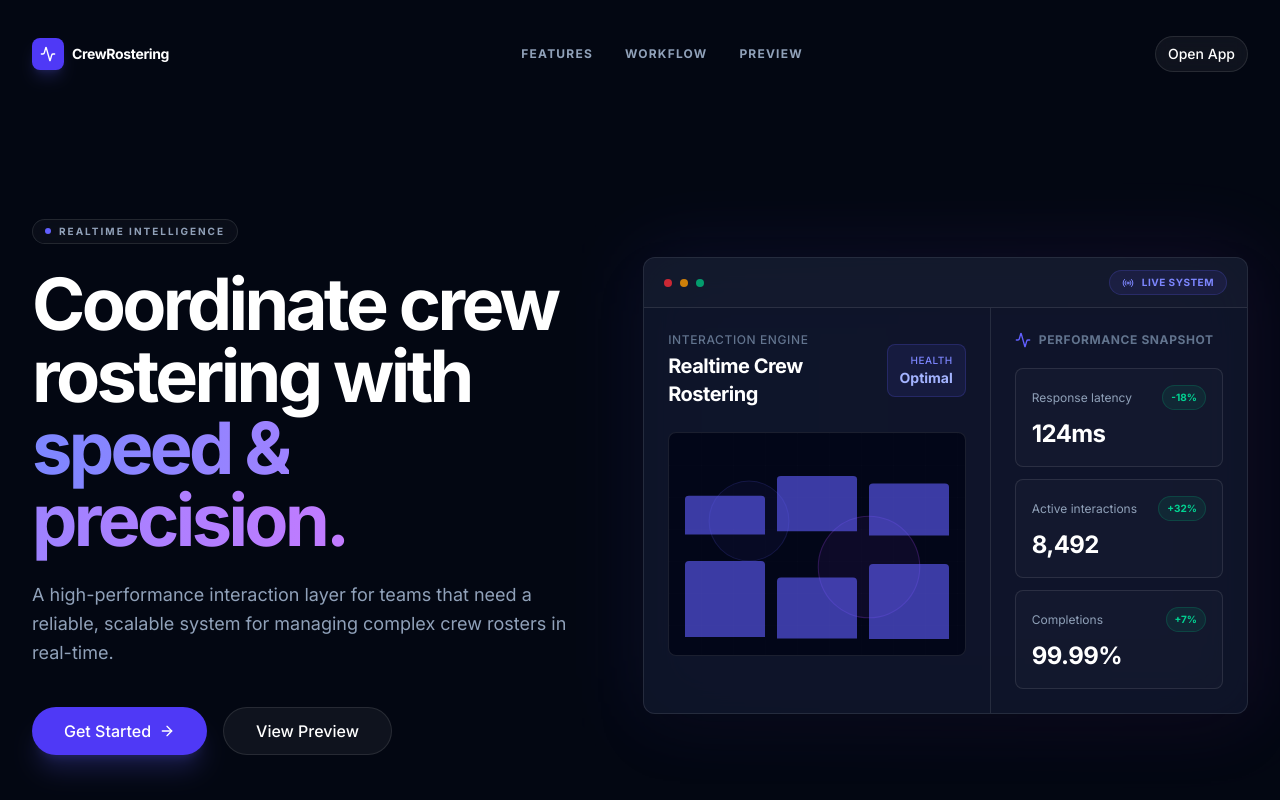
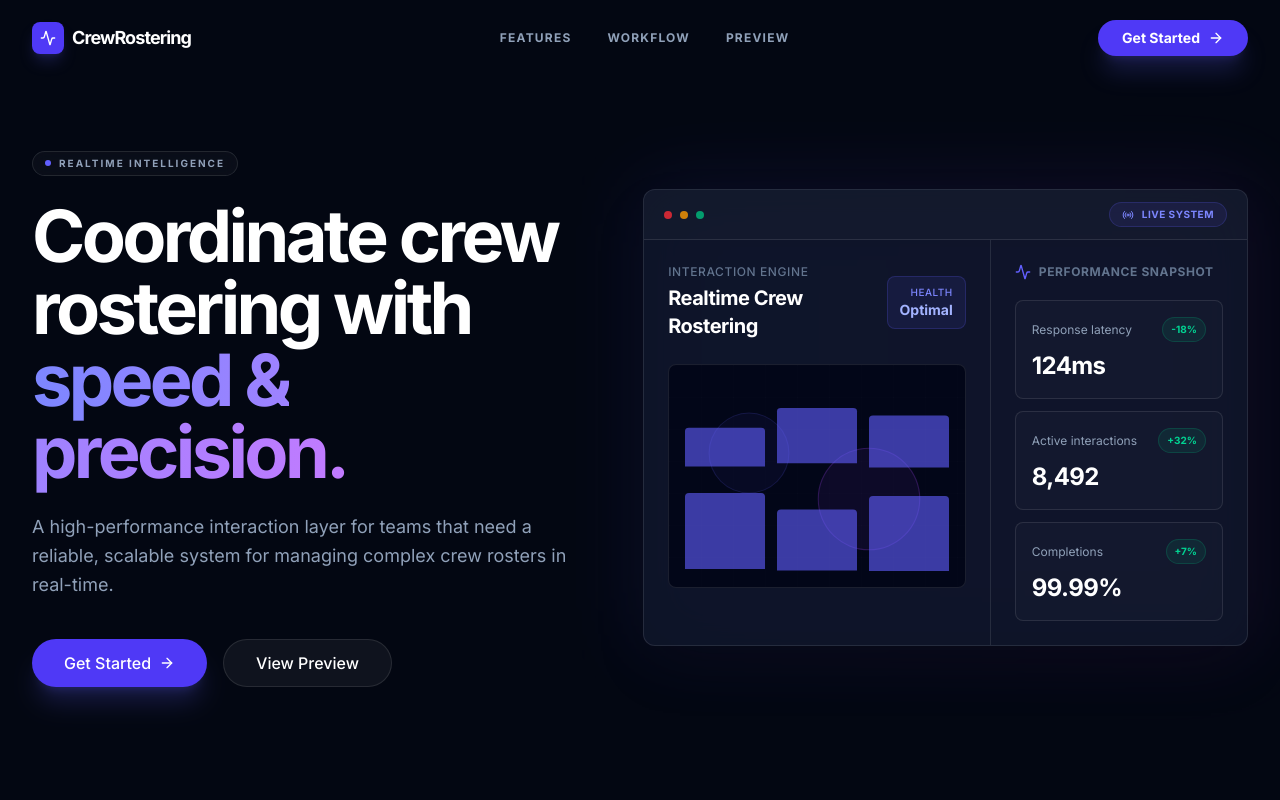
Before and after one commit to kartikgulati/crewrostering, a Next.js app: page / in a window 1280 px wide. Shown: the top 800 px of the page. Built offline with nearby package versions, Linux system fonts and the light colour scheme.

Commit message:
updated nav bar

```diff
--- a/components/landing/landing-page.tsx
+++ b/components/landing/landing-page.tsx
@@ -14,6 +14,7 @@ import {
 } from "lucide-react";
 
 import { Button } from "@/components/ui/button";
+import { Navbar } from "./navbar";
 
 const fadeUp: Variants = {
   hidden: { opacity: 0, y: 20 },
@@ -198,28 +199,7 @@ export function LandingPage() {
   return (
     <main className="min-h-screen bg-[#030712] text-slate-300 selection:bg-indigo-500/30">
       <div className="mx-auto flex w-full max-w-7xl flex-col px-5 py-5 sm:px-6 lg:px-8">
-        <nav className="flex items-center justify-between py-4">
-          <Link href="/" className="flex items-center gap-2 text-sm font-bold tracking-tight text-white">
-            <span className="grid h-8 w-8 place-items-center rounded-lg bg-indigo-600 text-white shadow-lg shadow-indigo-500/20">
-              <Activity className="h-4 w-4" />
-            </span>
-            CrewRostering
-          </Link>
-          <div className="hidden items-center gap-8 text-xs font-bold uppercase tracking-widest text-slate-400 md:flex">
-            <a href="#features" className="transition hover:text-white">
-              Features
-            </a>
-            <a href="#workflow" className="transition hover:text-white">
-              Workflow
-            </a>
-            <a href="#preview" className="transition hover:text-white">
-              Preview
-            </a>
-          </div>
-          <Button asChild variant="outline" size="sm" className="rounded-full border-white/10 bg-white/5 text-white hover:bg-white/10 backdrop-blur-sm">
-            <Link href="/launch">Open App</Link>
-          </Button>
-        </nav>
+        <Navbar />
 
         <motion.section
           className="grid items-center gap-16 pb-24 pt-20 md:pt-32 lg:grid-cols-[0.95fr_1.05fr] lg:pb-32"
--- /dev/null
+++ b/components/landing/navbar.tsx
@@ -0,0 +1,122 @@
+"use client";
+
+import React, { useState, useEffect } from "react";
+import Link from "next/link";
+import { motion, AnimatePresence } from "framer-motion";
+import { Menu, X, Activity, ArrowRight } from "lucide-react";
+import { Button } from "@/components/ui/button";
+import { cn } from "@/lib/utils";
+
+const NAV_LINKS = [
+  { label: "Features", href: "#features" },
+  { label: "Workflow", href: "#workflow" },
+  { label: "Preview", href: "#preview" },
+];
+
+export function Navbar() {
+  const [isScrolled, setIsScrolled] = useState(false);
+  const [isMobileMenuOpen, setIsMobileMenuOpen] = useState(false);
+
+  useEffect(() => {
+    const handleScroll = () => {
+      setIsScrolled(window.scrollY > 20);
+    };
+    window.addEventListener("scroll", handleScroll);
+    return () => window.removeEventListener("scroll", handleScroll);
+  }, []);
+
+  return (
+    <header
+      className={cn(
+        "fixed top-0 left-0 right-0 z-50 transition-all duration-300",
+        isScrolled
+          ? "py-3 bg-[#030712]/80 backdrop-blur-md border-b border-white/10 shadow-lg shadow-black/20"
+          : "py-5 bg-transparent"
+      )}
+    >
+      <div className="mx-auto flex max-w-7xl items-center justify-between px-5 sm:px-6 lg:px-8">
+        {/* Logo */}
+        <Link
+          href="/"
+          className="flex items-center gap-2 text-sm font-bold tracking-tight text-white group"
+        >
+          <div className="grid h-8 w-8 place-items-center rounded-lg bg-indigo-600 text-white shadow-lg shadow-indigo-500/20 transition-transform group-hover:scale-110 duration-200">
+            <Activity className="h-4 w-4" />
+          </div>
+          <span className="text-lg font-bold tracking-tighter">CrewRostering</span>
+        </Link>
+
+        {/* Desktop Navigation */}
+        <nav className="hidden md:flex items-center gap-1">
+          {NAV_LINKS.map((link) => (
+            <Link
+              key={link.label}
+              href={link.href}
+              className="relative px-4 py-2 text-xs font-bold uppercase tracking-widest text-slate-400 transition-colors hover:text-white group"
+            >
+              {link.label}
+              <span className="absolute inset-x-4 bottom-1 h-px bg-indigo-500 scale-x-0 transition-transform duration-300 group-hover:scale-x-100" />
+            </Link>
+          ))}
+        </nav>
+
+        {/* CTA */}
+        <div className="hidden md:block">
+          <Button
+            asChild
+            size="sm"
+            className="rounded-full bg-indigo-600 text-white hover:bg-indigo-500 shadow-xl shadow-indigo-500/20 px-6 font-bold transition-all hover:scale-105 active:scale-95"
+          >
+            <Link href="/launch" className="flex items-center gap-2">
+              Get Started
+              <ArrowRight className="h-4 w-4 transition-transform group-hover:translate-x-1" />
+            </Link>
+          </Button>
+        </div>
+
+        {/* Mobile Menu Toggle */}
+        <button
+          className="md:hidden p-2 text-slate-400 hover:text-white transition-colors"
+          onClick={() => setIsMobileMenuOpen(!isMobileMenuOpen)}
+          aria-label="Toggle menu"
+        >
+          {isMobileMenuOpen ? <X className="h-6 w-6" /> : <Menu className="h-6 w-6" />}
+        </button>
+      </div>
+
+      {/* Mobile Menu Overlay */}
+      <AnimatePresence>
+        {isMobileMenuOpen && (
+          <motion.div
+            initial={{ opacity: 0, height: 0 }}
+            animate={{ opacity: 1, height: "auto" }}
+            exit={{ opacity: 0, height: 0 }}
+            transition={{ duration: 0.3, ease: "easeInOut" }}
+            className="md:hidden overflow-hidden bg-[#030712] border-b border-white/10"
+          >
+            <div className="flex flex-col gap-4 p-6">
+              {NAV_LINKS.map((link) => (
+                <Link
+                  key={link.label}
+                  href={link.href}
+                  onClick={() => setIsMobileMenuOpen(false)}
+                  className="text-lg font-medium text-slate-400 hover:text-white transition-colors"
+                >
+                  {link.label}
+                </Link>
+              ))}
+              <Button
+                asChild
+                className="w-full rounded-full bg-indigo-600 text-white hover:bg-indigo-500 py-6 text-lg font-bold"
+              >
+                <Link href="/launch">
+                  Get Started <ArrowRight className="ml-2 h-5 w-5" />
+                </Link>
+              </Button>
+            </div>
+          </motion.div>
+        )}
+      </AnimatePresence>
+    </header>
+  );
+}
```
